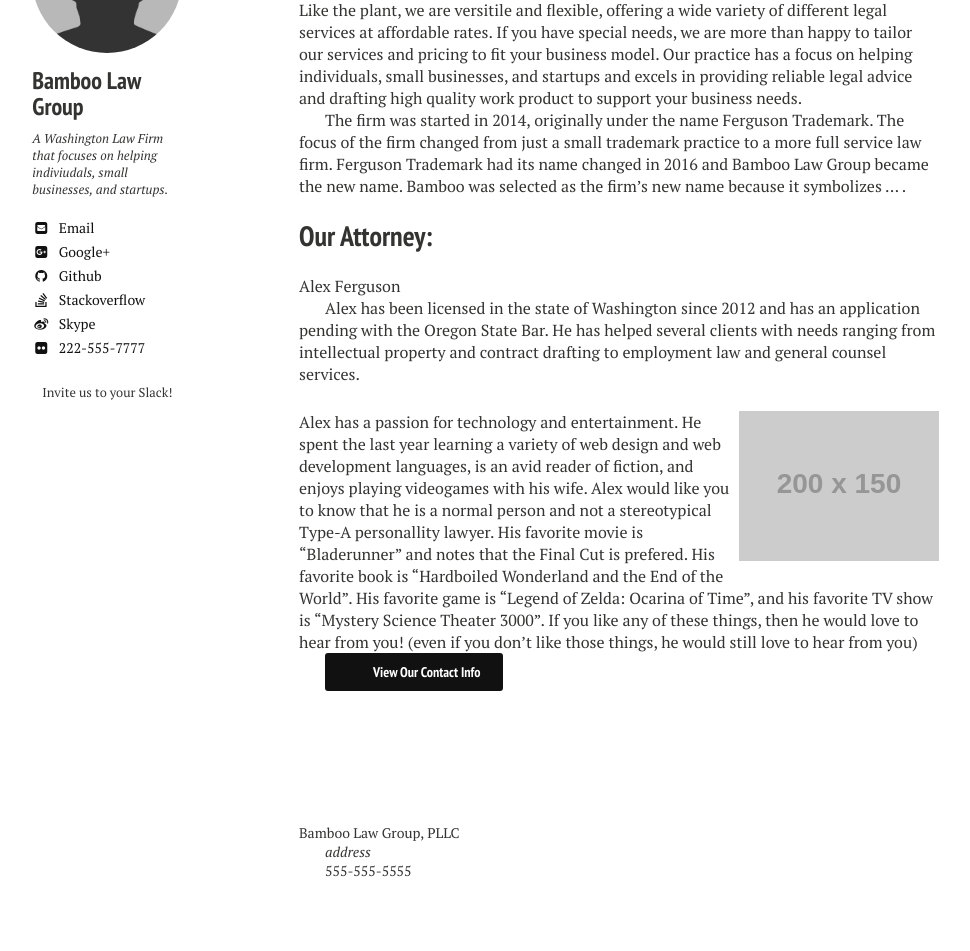
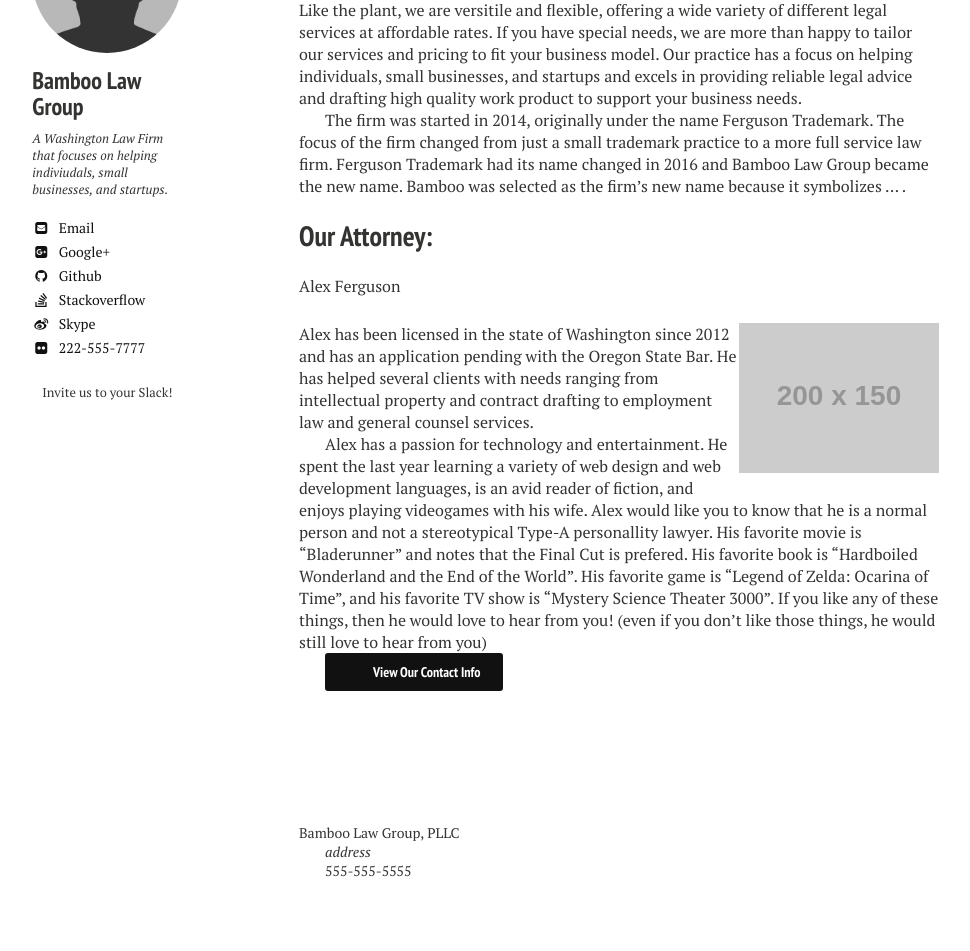
Before and after one commit to nerdyfergy/blg-site-mm3, a Jekyll site: the page built from about/index.md, in a window 1280 px wide. Shown: the part 668-1619 px from the top of the page, without its empty margins (21-991 px from the left). Built offline with Jekyll 4.4.1, drawn with Linux system fonts in a browser that asks for light colours.

Commit message:
Update index.md

```diff
--- a/about/index.md
+++ b/about/index.md
@@ -18,11 +18,11 @@ The firm was started in 2014, originally under the name Ferguson Trademark. The
 
 ## Our Attorney:
 Alex Ferguson
-
-Alex has been licensed in the state of Washington since 2012 and has an application pending with the Oregon State Bar. He has helped several clients with needs ranging from intellectual property and contract drafting to employment law and general counsel services.
 <figure class="image-pull-right">
 	<img src="http://placehold.it/200x150.jpg">
 </figure>
+Alex has been licensed in the state of Washington since 2012 and has an application pending with the Oregon State Bar. He has helped several clients with needs ranging from intellectual property and contract drafting to employment law and general counsel services.
+
 Alex has a passion for technology and entertainment. He spent the last year learning a variety of web design and web development languages, is an avid reader of fiction, and enjoys playing videogames with his wife. Alex would like you to know that he is a normal person and not a stereotypical Type-A personallity lawyer. His favorite movie is "Bladerunner" and notes that the Final Cut is prefered. His favorite book is "Hardboiled Wonderland and the End of the World". His favorite game is "Legend of Zelda: Ocarina of Time", and his favorite TV show is "Mystery Science Theater 3000". If you like any of these things, then he would love to hear from you! (even if you don't like those things, he would still love to hear from you)
 
 <a markdown="0" href="{{ site.url }}/contact" class="btn">View Our Contact Info</a>
```
